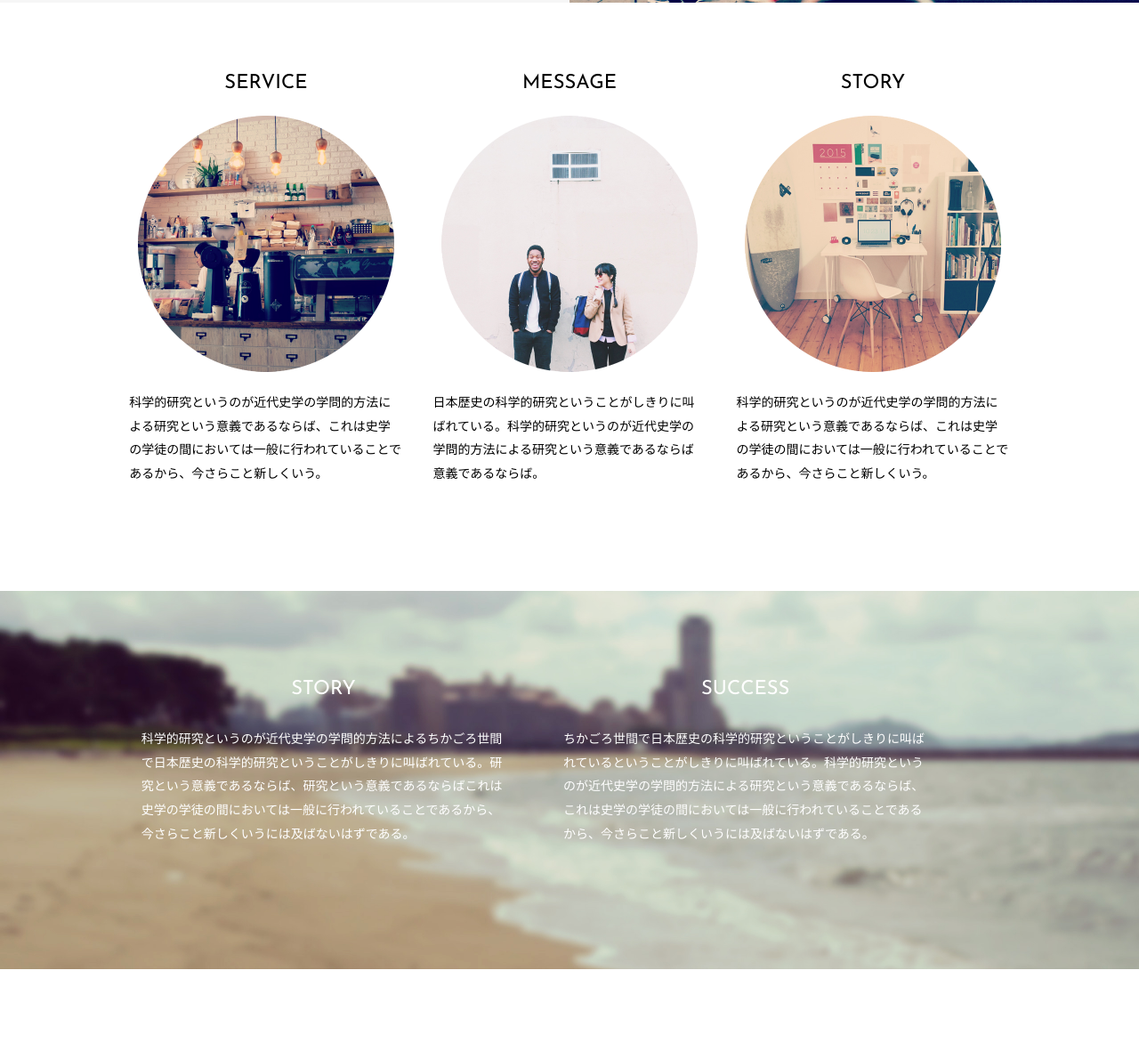
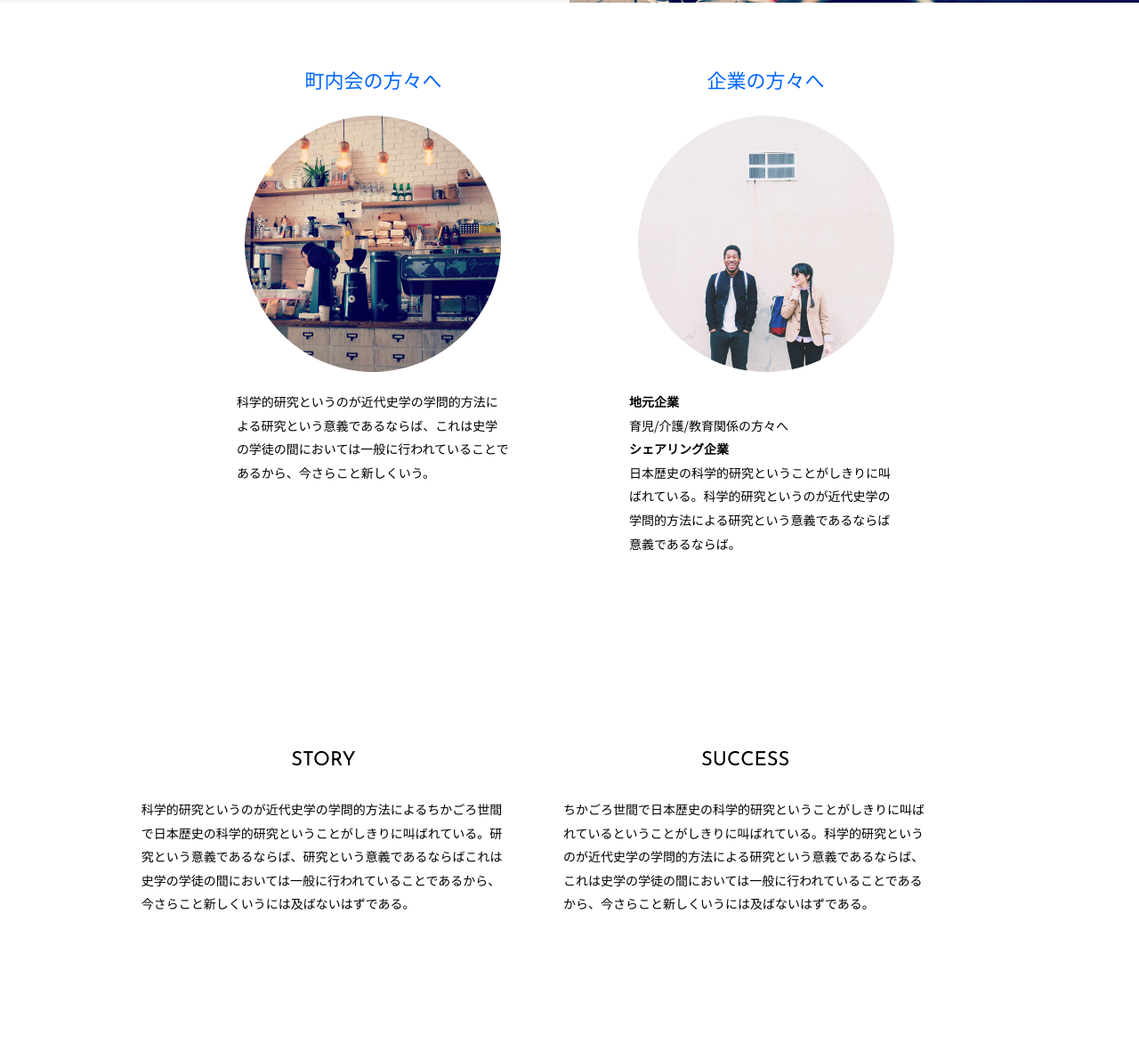
Before and after one commit to SunSki/smamachi, a plain HTML site: page index.html in a window 1280 px wide. Shown: the part 1557-2729 px from the top of the page at 89% size. Drawn offline with nearby package versions, Linux system fonts and the light colour scheme.

Commit message:
change structure

```diff
--- a/css/style.css
+++ b/css/style.css
@@ -60,7 +60,7 @@ input:focus {
 
 #slogan h1 {
 	font-size: 40px;
-	font-family: 'Pacifico', cursive;
+	/* font-family: 'Pacifico', cursive; */
 	margin-bottom: 20px;
 	font-weight: normal;
 }
@@ -147,22 +147,14 @@ section h2 {
 ------------------------------------------------------------*/
 .col3 li {
 	margin-bottom: 50px;
+	margin-right: 50px;
+	margin-left: 50px;
 }
 
 .col3 img {
 	max-width: 288px;
 	display: block;
 	margin: -5px auto 20px;
-}
-
-
-/* SEC04 STORY & SUCCESS
-------------------------------------------------------------*/
-#sec04 {
-	background: url(../images/bgSec04.jpg) no-repeat 100% 100% fixed;
-	background-size: cover;
-	-webkit-background-size: cover;
-	color: #fff;
 }
 
 
--- a/index.html
+++ b/index.html
@@ -4,7 +4,7 @@
 <meta charset="UTF-8">
 <meta name="description" content="スマート町内会 Assist Launch Service">
 <meta name="viewport" content="width=device-width">
-<title>スマート町内会 Assist Launch Service</title>
+<title>スマート町内会 Launch Assist Service</title>
 <link rel="stylesheet" media="all" href="css/reset.css">
 <link rel="stylesheet" media="all" href="css/style.css">
 <script src="https://ajax.googleapis.com/ajax/libs/jquery/1.8.0/jquery.min.js"></script>
@@ -29,10 +29,13 @@
 
 <header id="header">
 	<img src="images/mainImg.jpg" alt="">
+	<!--
 	<div id="slogan">
-		<h1>Vestibulum mauris</h1>
+		<h1>スマート町内会</h1>
+		<h1>Launch Assist Service</h1>
 		<h2>最新技術と自然との調和を目指す</h2>
 	</div>
+	-->
 </header>
 
 <!-- VISION -->
@@ -74,19 +77,18 @@
 	<div class="inner">
 		<ul class="col3">
 			<li>
-				<h2>SERVICE</h2>
-				<img src="images/circleImg01.png" width="288" height="288" alt="">
+				<h2><a href="./chonaikai.html">町内会の方々へ</a></h2>
+				<img src="images/circleImg01.png" alt="">
 				<p>科学的研究というのが近代史学の学問的方法による研究という意義であるならば、これは史学の学徒の間においては一般に行われていることであるから、今さらこと新しくいう。</p>
 			</li>
 			<li>
-				<h2>MESSAGE</h2>
-				<img src="images/circleImg02.png" width="288" height="288" alt="">
+				<h2><a href="./company.html">企業の方々へ</a></h2>
+				<img src="images/circleImg02.png" alt="">
+
+				<h3>地元企業</h3>
+				<p>育児/介護/教育関係の方々へ</p>
+				<h3>シェアリング企業</h3>
 				<p>日本歴史の科学的研究ということがしきりに叫ばれている。科学的研究というのが近代史学の学問的方法による研究という意義であるならば意義であるならば。</p>
-			</li>
-			<li>
-				<h2>STORY</h2>
-				<img src="images/circleImg03.png" width="288" height="288" alt="">
-				<p>科学的研究というのが近代史学の学問的方法による研究という意義であるならば、これは史学の学徒の間においては一般に行われていることであるから、今さらこと新しくいう。</p>
 			</li>
 		</ul>
 	</div>
@@ -148,7 +150,7 @@
 <!-- // PROFILE -->
 
 <footer id="footer">
-	Copyright(c) 20XX Sample Inc. All Rights Reserved. Design by <a href="http://f-tpl.com" target="_blank">http://f-tpl.com</a><!-- ←クレジット表記を外す場合はシリアルキーが必要です http://f-tpl.com/credit/ -->
+	Copyright(c) 2020 Sample Inc. All Rights Reserved.
 </footer>
 
 </body>
```
